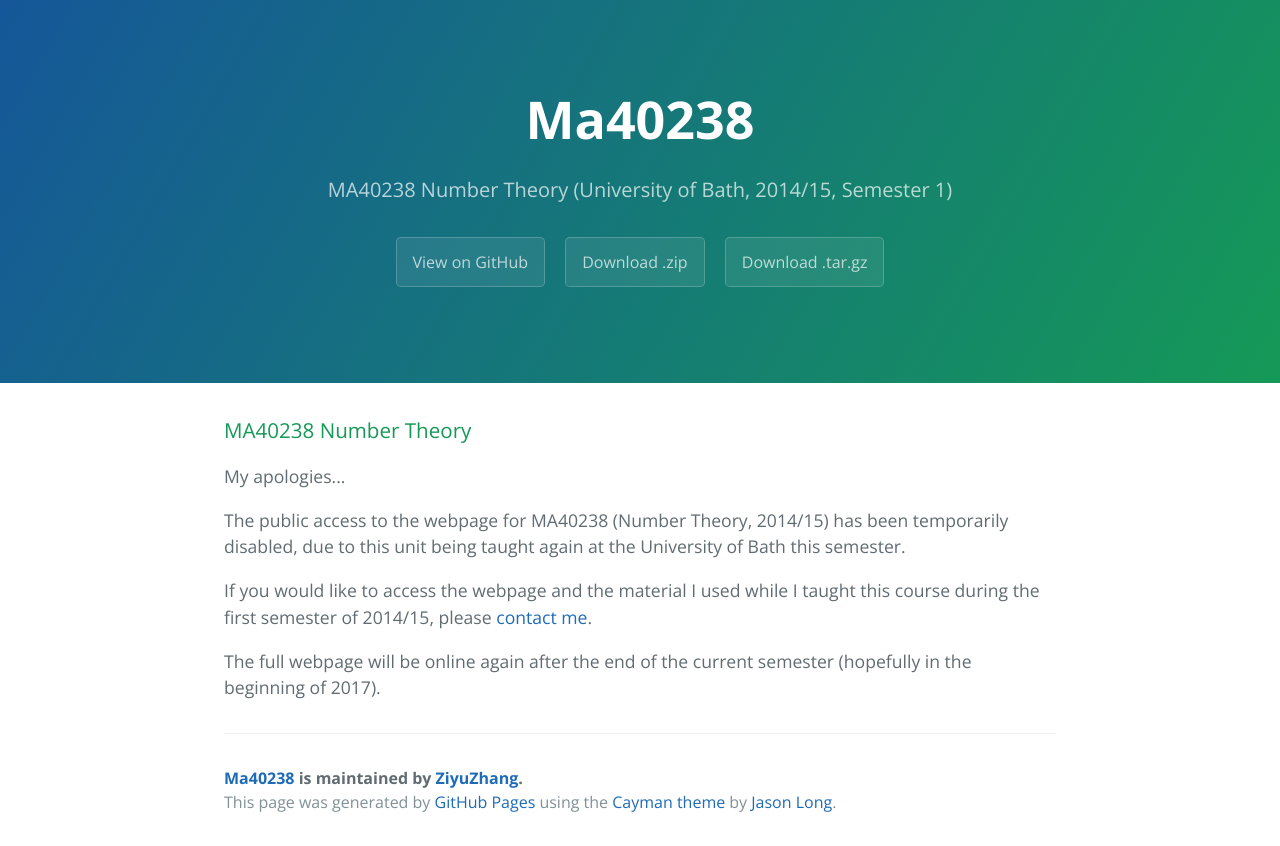
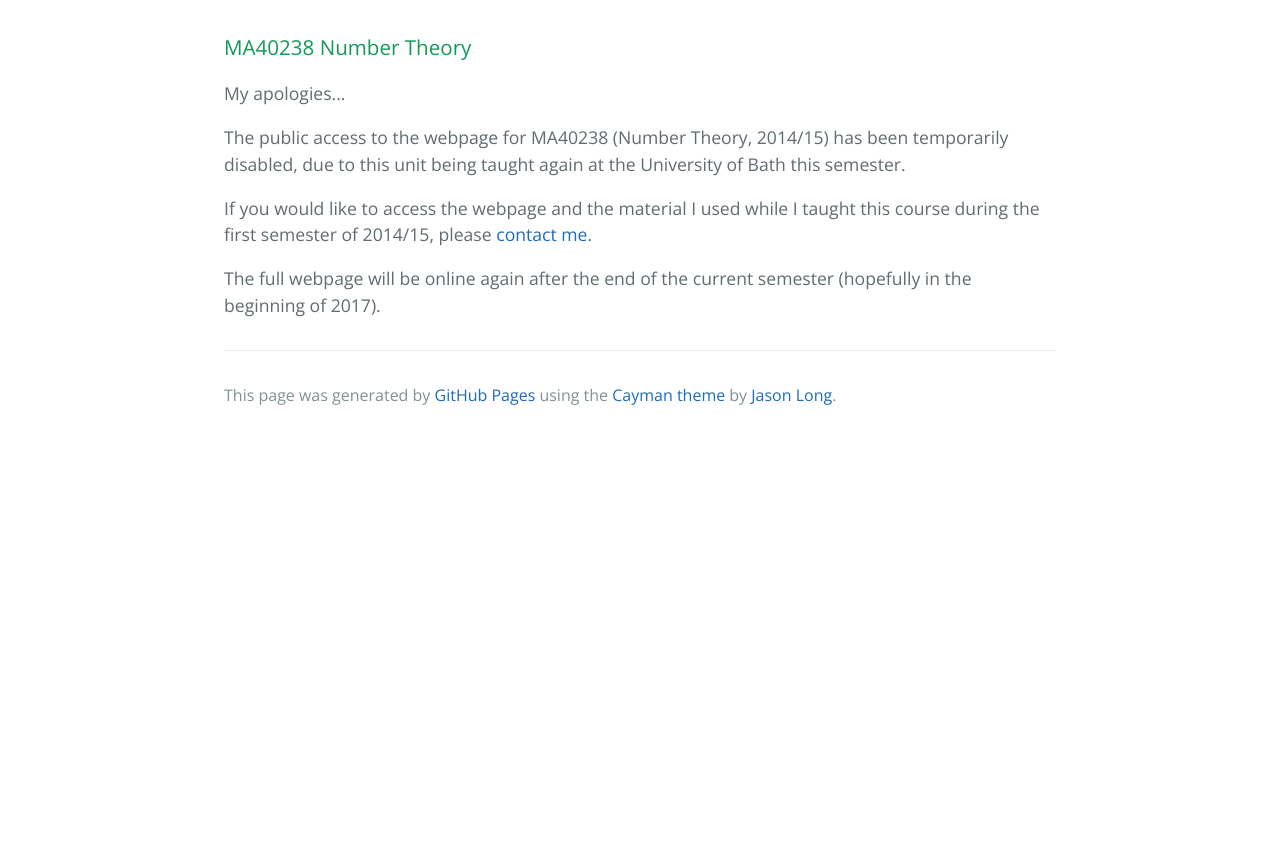
Before and after one commit to ZiyuZhang/ma40238, a plain HTML site: page index.html in a window 1280 px wide. After the commit the page ends 800 px from the top, so only its background shows below. Drawn offline with nearby package versions, Linux system fonts and the light colour scheme.

Commit message:
Update index.html

```diff
--- a/index.html
+++ b/index.html
@@ -2,7 +2,7 @@
 <html lang="en-us">
   <head>
     <meta charset="UTF-8">
-    <title>Ma40238 by ZiyuZhang</title>
+    <title>MA40238 by ZiyuZhang</title>
     <meta name="viewport" content="width=device-width, initial-scale=1">
     <link rel="stylesheet" type="text/css" href="stylesheets/normalize.css" media="screen">
     <link href='https://fonts.googleapis.com/css?family=Open+Sans:400,700' rel='stylesheet' type='text/css'>
@@ -10,14 +10,6 @@
     <link rel="stylesheet" type="text/css" href="stylesheets/github-light.css" media="screen">
   </head>
   <body>
-    <section class="page-header">
-      <h1 class="project-name">Ma40238</h1>
-      <h2 class="project-tagline">MA40238 Number Theory (University of Bath, 2014/15, Semester 1)</h2>
-      <a href="https://github.com/ZiyuZhang/ma40238" class="btn">View on GitHub</a>
-      <a href="https://github.com/ZiyuZhang/ma40238/zipball/master" class="btn">Download .zip</a>
-      <a href="https://github.com/ZiyuZhang/ma40238/tarball/master" class="btn">Download .tar.gz</a>
-    </section>
-
     <section class="main-content">
       <h3>
 <a id="ma40238-number-theory" class="anchor" href="#ma40238-number-theory" aria-hidden="true"><span aria-hidden="true" class="octicon octicon-link"></span></a>MA40238 Number Theory</h3>
@@ -31,8 +23,6 @@
 <p>The full webpage will be online again after the end of the current semester (hopefully in the beginning of 2017).</p>
 
       <footer class="site-footer">
-        <span class="site-footer-owner"><a href="https://github.com/ZiyuZhang/ma40238">Ma40238</a> is maintained by <a href="https://github.com/ZiyuZhang">ZiyuZhang</a>.</span>
-
         <span class="site-footer-credits">This page was generated by <a href="https://pages.github.com">GitHub Pages</a> using the <a href="https://github.com/jasonlong/cayman-theme">Cayman theme</a> by <a href="https://twitter.com/jasonlong">Jason Long</a>.</span>
       </footer>
 
```
